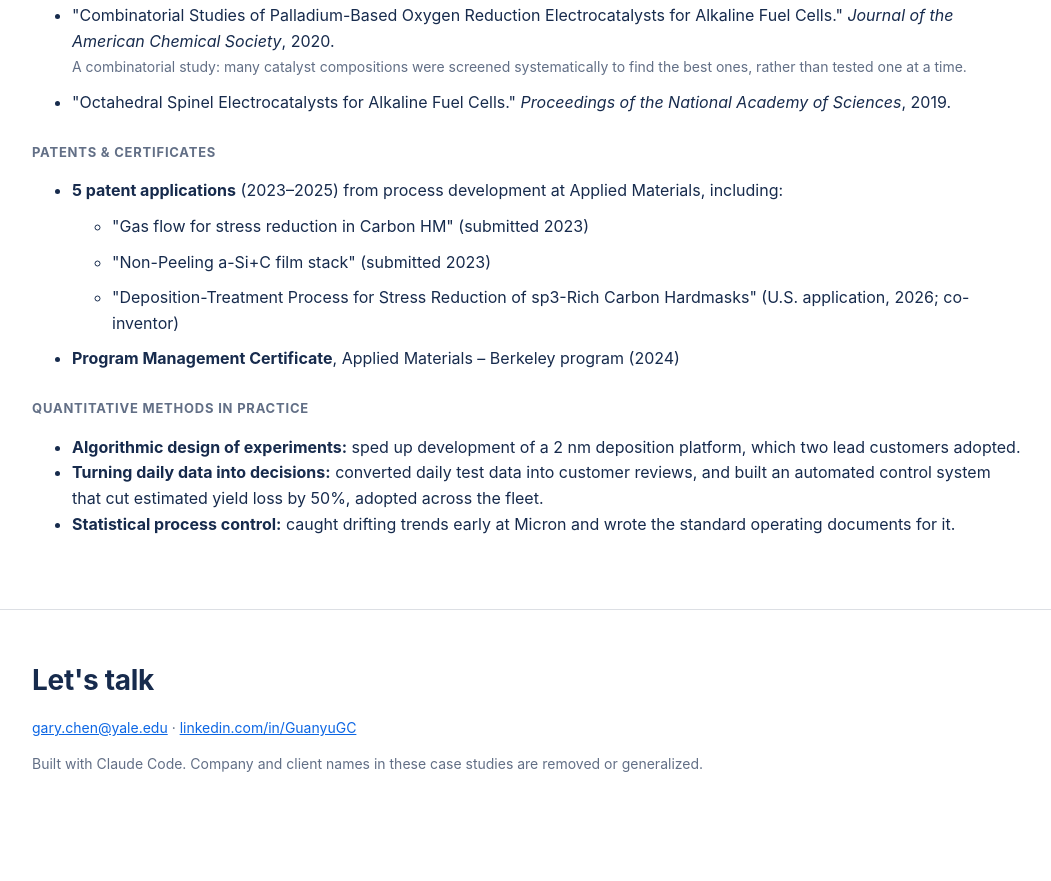
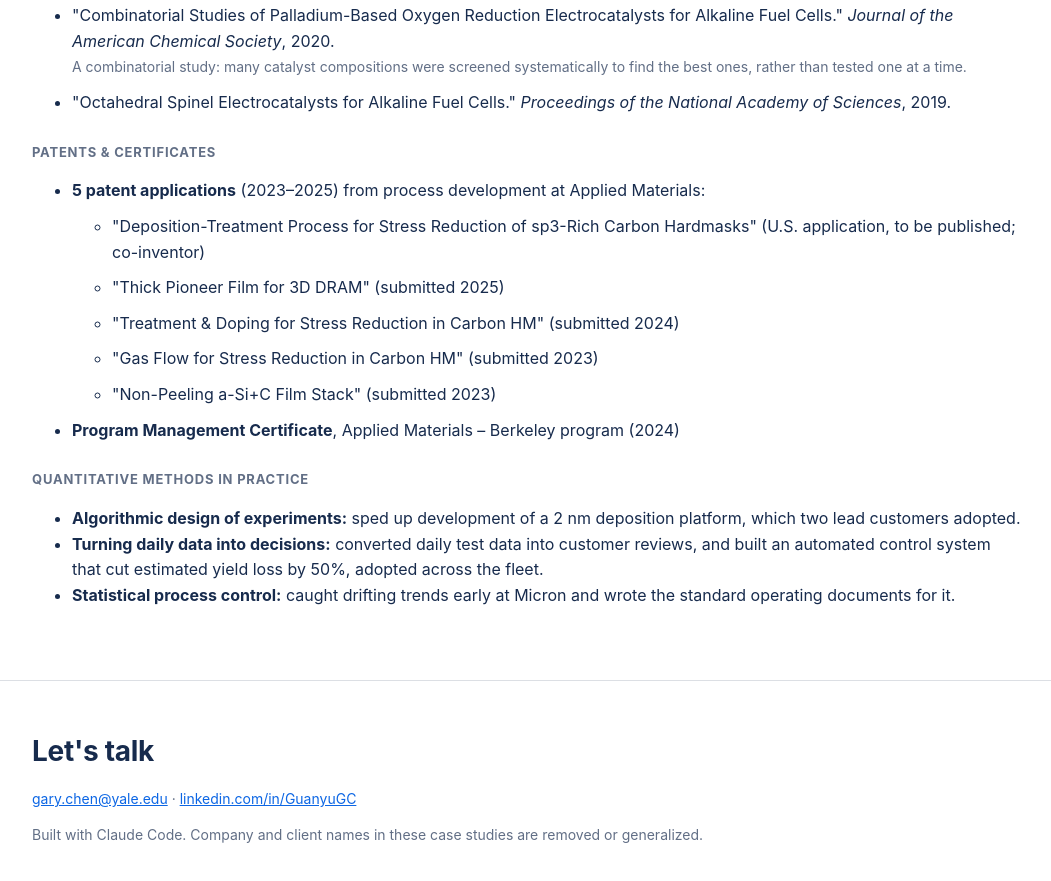
Before and after one commit to garychen836/research-portfolio, a plain HTML site: page index.html in a window 1280 px wide. Shown: the part 10185-11066 px from the top of the page, without its empty margins (112-1163 px from the left). Drawn offline with Linux system fonts and the light colour scheme.

Commit message:
List all five patent applications
Co-Authored-By: Claude Opus 5.5 <noreply@anthropic.com>

```diff
--- a/index.html
+++ b/index.html
@@ -450,11 +450,13 @@
   </ul>
   <h4 style="font-size:13px;text-transform:uppercase;letter-spacing:.06em;color:var(--ink-3);margin:26px 0 6px">Patents &amp; certificates</h4>
   <ul class="pubs">
-    <li><b>5 patent applications</b> (2023–2025) from process development at Applied Materials, including:
+    <li><b>5 patent applications</b> (2023–2025) from process development at Applied Materials:
       <ul>
-        <li>"Gas flow for stress reduction in Carbon HM" (submitted 2023)</li>
-        <li>"Non-Peeling a-Si+C film stack" (submitted 2023)</li>
-        <li>"Deposition-Treatment Process for Stress Reduction of sp3-Rich Carbon Hardmasks" (U.S. application, 2026; co-inventor)</li>
+        <li>"Deposition-Treatment Process for Stress Reduction of sp3-Rich Carbon Hardmasks" (U.S. application, to be published; co-inventor)</li>
+        <li>"Thick Pioneer Film for 3D DRAM" (submitted 2025)</li>
+        <li>"Treatment &amp; Doping for Stress Reduction in Carbon HM" (submitted 2024)</li>
+        <li>"Gas Flow for Stress Reduction in Carbon HM" (submitted 2023)</li>
+        <li>"Non-Peeling a-Si+C Film Stack" (submitted 2023)</li>
       </ul>
     </li>
     <li><b>Program Management Certificate</b>, Applied Materials – Berkeley program (2024)</li>
```
